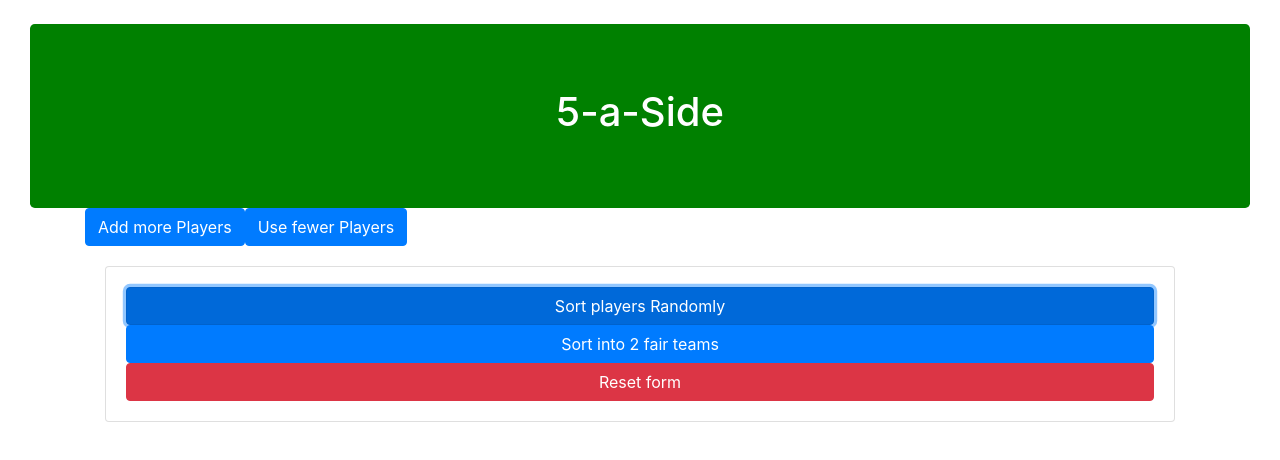
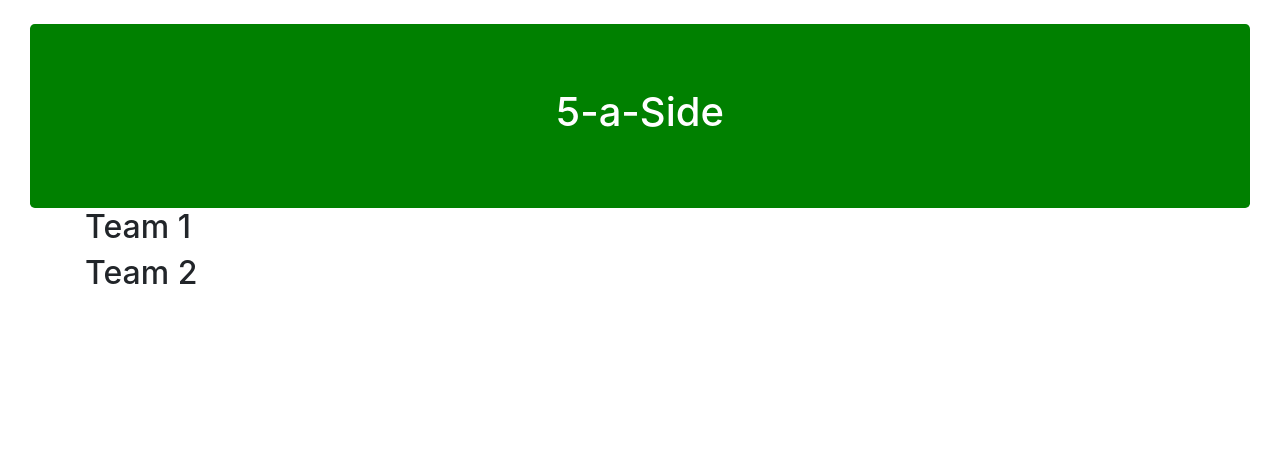
Before and after one commit to ejudd72/five-aside-tech-challenge, a React (Create React App) app in the folder 5-aside/: page / in a window 1280 px wide. Both pictures are taken after a click on the button "Sort players Randomly". Shown: the top 460 px of the page. Built offline with nearby package versions, Linux system fonts and the light colour scheme.

Commit message:
minimum viable working: teams can be sorted fairly or randomly

```diff
--- a/5-aside/src/components/App.js
+++ b/5-aside/src/components/App.js
@@ -144,13 +144,13 @@ class App extends Component {
     // }
 
  render() {
-    let { players, perTeam, warning, randomSort, submitted, subs } = this.state;
+    let { players, perTeam, warning, randomSort, submitted, subs, team1, team2 } = this.state;
 
     return (
         <>
             <Header />
 
-            {/* { submitted ? null :  */}
+            { submitted ? null :
                 <StartForm
                     handleAddPlayer={ (e, index) => this.handleAddPlayer(e, index) }
                     handleAddSkill={ (e, index) => this.handleAddSkill(e, index) }
@@ -165,17 +165,30 @@ class App extends Component {
                     subs={ subs }
                     reset={ this.handleReset }
                 />
-            {/* } */}
-            {/* { !submitted ? null :
+             }
+            { !submitted ? null :
+            // <Pitch>
+            <>
                 <Teams
                     allPlayers={ players }
+                    team={ team1 }
+                    teamNumber={ 1 }
+                    className={ "team1" }
                     // reset={ this.resetPlayers }
                     // previousPlayers={ this.previousPlayers }
                     // splitTeamsRandom={ (players) => this.splitTeamsRandom(players) }
                     // splitTeamsFair={ (players) => this.splitTeamsFair(players) }
+                />
 
-                /> */}
-            {/* } */}
+                <Teams
+                    allPlayers={ players }
+                    team={ team2 }
+                    teamNumber={ 2 }
+                    className={ "team2" }
+                />
+                </>
+            // /* </Pitch> */
+            }
             {/* } */}
 
             {/* refigure this bit! */}
--- a/5-aside/src/components/Teams.js
+++ b/5-aside/src/components/Teams.js
@@ -1,90 +1,21 @@
-// import React, { Component } from 'react';
-// import { FormControl, InputGroup, Button, Form, Alert } from "react-bootstrap";
+import React, { Component } from 'react';
+import { FormControl, InputGroup, Button, Form, Alert } from "react-bootstrap";
 
-// const StartForm = ({
-//     handleAddPlayer,
-//     handleAddSkill,
-//     handleAddField,
-//     handleRemoveField,
-//     handleSubmit,
-//     // perTeam,
-//     players,
-//     warning,
-//     randomSort,
-//     submitted,
-//     subs,
-//     reset,
-// }) => (   //    warning ? (
-//             //    <Alert dismissable>
-//             //
-//             //     </Alert> )
-//             //     : (
-//                 <div className="container">
-//                     {/* { warning ? <Alert variant="danger" dismissable>You've submitted an odd number of players. Would you like to use a substitute player?
-//                     <Button
-//                         onClick={ (e) => handleAcceptDefault(e) }>
-//                             Extra player on a team
-//                     </Button>
-//                     <Button
-//                         onClick={ (e) => handleAcceptSubs(e) }>
-//                             Substitute Player
-//                     </Button>
-//                         </Alert> : null } */}
-//                 <Button
-//                     type="number"
-//                     onClick={ handleAddField }
-//                 >Add more Players </Button>
+const Team = ({ team, allPlayers, className, teamNumber }) => (
+        <div className={ className + " container"}>
+            <h2>Team { teamNumber } </h2>
+            {
+                team.map((current, index) =>
+                <div className="player"
+                key={ index }
+                // style={{ animation: `move-in ${index * 0.5}s ease-in`}}
+                > { current.name } </div>
+                )
+            }
 
-//                 <Button
-//                     type="number"
-//                     onClick={ handleRemoveField }
-//                 >Use fewer Players </Button>
-
-//                 <Form
-//                     className="card" style={{ padding: 20, margin: 20 }}
-//                 >
-//                 {/* create player inputs for each objeoct in the players array currently  */}
-//                 { players.map((_, index) => (
-//                     <>
-
-//                     <h5> Player {index + 1} </h5>
-
-//                     <InputGroup>
-//                     <label>Name</label>
-//                     <FormControl
-//                         onChange={ (e) => handleAddPlayer(e, index)}
-//                         value={ players[index].name }
-//                         key={ index }
-//                         type="text"
-//                     />
-
-//                     <label>Skill</label>
-//                     <FormControl
-//                         onChange={ (e) => handleAddSkill(e, index)}
-//                         value={ players[index].skill }
-//                         type="range"
-//                         min="0"
-//                         max="10"
-//                 />
-//                 </InputGroup>
-//                 <hr/>
-//                 </>
-
-//                 ))}
-//             <Button
-//                 onClick={ (e) => handleSubmit(e, "random") }
-//                 > Sort players Randomly</Button>
-//             <Button
-//                 onClick={ (e) => handleSubmit(e, "fair") }
-//             > Sort into 2 fair teams  </Button>
-//             <Button
-//             variant="danger"
-//                 onClick={ () => reset() }
-//             > Reset form  </Button>
-//             </Form>
-//             </div>
-//         )
+        </div>
+    )
 
 
 
-// export default StartForm;
+export default Team;
```
Also changed, not shown: 5-aside/src/components/Pitch.js (added, +15 -0 lines).
